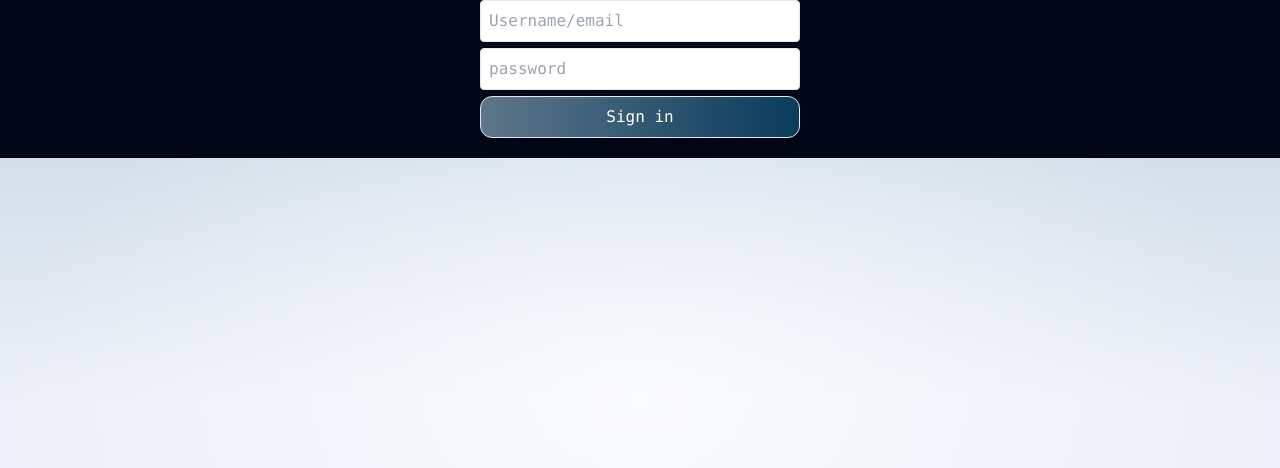
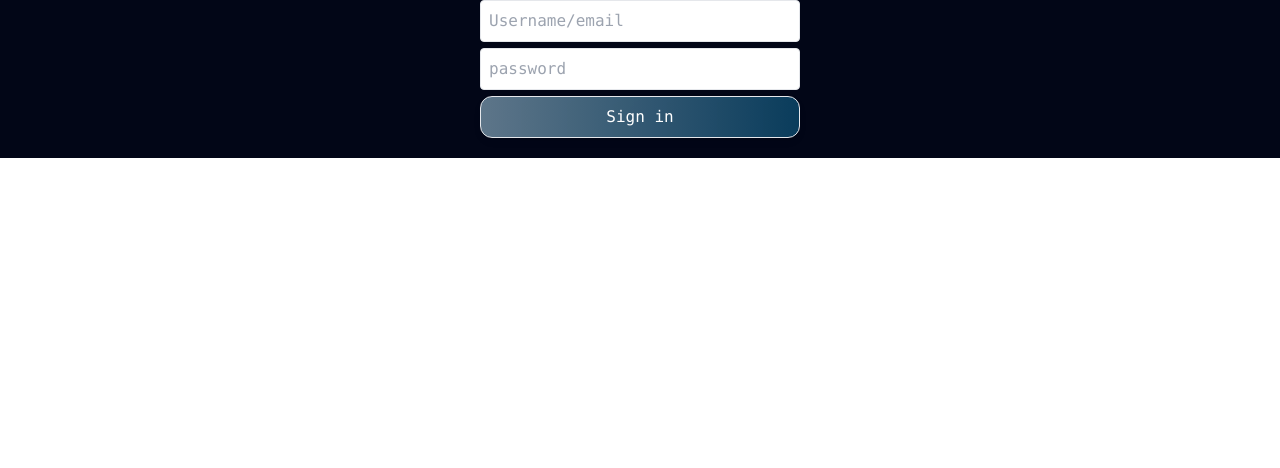
Before and after one commit to heinztamm/graphql, a SvelteKit app: page / in a window 1280 px wide. Shown: the top 468 px of the page. Built offline with nearby package versions, Linux system fonts and the light colour scheme.

Commit message:
attemp5?

```diff
--- a/src/routes/+layout.svelte
+++ b/src/routes/+layout.svelte
@@ -1,6 +1,5 @@
 <script>
   import "../app.css";
-  import './styles.css';
 	import { Toaster } from 'svelte-french-toast';
   import { onMount } from 'svelte';
   import toast from 'svelte-french-toast';
--- a/src/routes/+page.svelte
+++ b/src/routes/+page.svelte
@@ -1,9 +1,5 @@
 <script context="module" lang="ts">
-    import type { Load } from '@sveltejs/kit';
-    import { redirect } from '@sveltejs/kit';
     import LoginForm from '$lib/components/LoginForm.svelte';
-    import { onMount } from 'svelte';
-    import toast from 'svelte-french-toast';
 
     // export const load = async ({ locals }) => {
     //     if (locals.user) {
--- a/src/routes/styles.css
+++ /dev/null
@@ -1,107 +0,0 @@
-@import '@fontsource/fira-mono';
-
-:root {
-	--font-body: Arial, -apple-system, BlinkMacSystemFont, 'Segoe UI', Roboto, Oxygen, Ubuntu,
-		Cantarell, 'Open Sans', 'Helvetica Neue', sans-serif;
-	--font-mono: 'Fira Mono', monospace;
-	--color-bg-0: rgb(202, 216, 228);
-	--color-bg-1: hsl(209, 36%, 86%);
-	--color-bg-2: hsl(224, 44%, 95%);
-	--color-theme-1: #ff3e00;
-	--color-theme-2: #4075a6;
-	--color-text: rgba(0, 0, 0, 0.7);
-	--column-width: 42rem;
-	--column-margin-top: 4rem;
-	font-family: var(--font-body);
-	color: var(--color-text);
-}
-
-body {
-	min-height: 100vh;
-	margin: 0;
-	background-attachment: fixed;
-	background-color: var(--color-bg-1);
-	background-size: 100vw 100vh;
-	background-image: radial-gradient(
-			50% 50% at 50% 50%,
-			rgba(255, 255, 255, 0.75) 0%,
-			rgba(255, 255, 255, 0) 100%
-		),
-		linear-gradient(180deg, var(--color-bg-0) 0%, var(--color-bg-1) 15%, var(--color-bg-2) 50%);
-}
-
-h1,
-h2,
-p {
-	font-weight: 400;
-}
-
-p {
-	line-height: 1.5;
-}
-
-a {
-	color: var(--color-theme-1);
-	text-decoration: none;
-}
-
-a:hover {
-	text-decoration: underline;
-}
-
-h1 {
-	font-size: 2rem;
-	text-align: center;
-}
-
-h2 {
-	font-size: 1rem;
-}
-
-pre {
-	font-size: 16px;
-	font-family: var(--font-mono);
-	background-color: rgba(255, 255, 255, 0.45);
-	border-radius: 3px;
-	box-shadow: 2px 2px 6px rgb(255 255 255 / 25%);
-	padding: 0.5em;
-	overflow-x: auto;
-	color: var(--color-text);
-}
-
-.text-column {
-	display: flex;
-	max-width: 48rem;
-	flex: 0.6;
-	flex-direction: column;
-	justify-content: center;
-	margin: 0 auto;
-}
-
-input,
-button {
-	font-size: inherit;
-	font-family: inherit;
-}
-
-button:focus:not(:focus-visible) {
-	outline: none;
-}
-
-@media (min-width: 720px) {
-	h1 {
-		font-size: 2.4rem;
-	}
-}
-
-.visually-hidden {
-	border: 0;
-	clip: rect(0 0 0 0);
-	height: auto;
-	margin: 0;
-	overflow: hidden;
-	padding: 0;
-	position: absolute;
-	width: 1px;
-	white-space: nowrap;
-}
--- a/svelte.config.js
+++ b/svelte.config.js
@@ -5,18 +5,8 @@
 const config = {
   preprocess: vitePreprocess(),
   kit: {
-    adapter: adapter({
-      pages: 'build',
-      assets: 'build',
-      fallback: null,
-      edge: false,
-      split: false
-    })
-  },
-  paths: {
-    assets: '',
-    base: process.env.NODE_ENV === 'production' ? '/graphql' : ''
-  },
+    adapter: adapter()
+  }
 };
 
 export default config;
```
Also changed, not shown: src/hooks.server.ts (deleted, +0 -18 lines), 2 other files (tests, documents, lock files or other folders).
